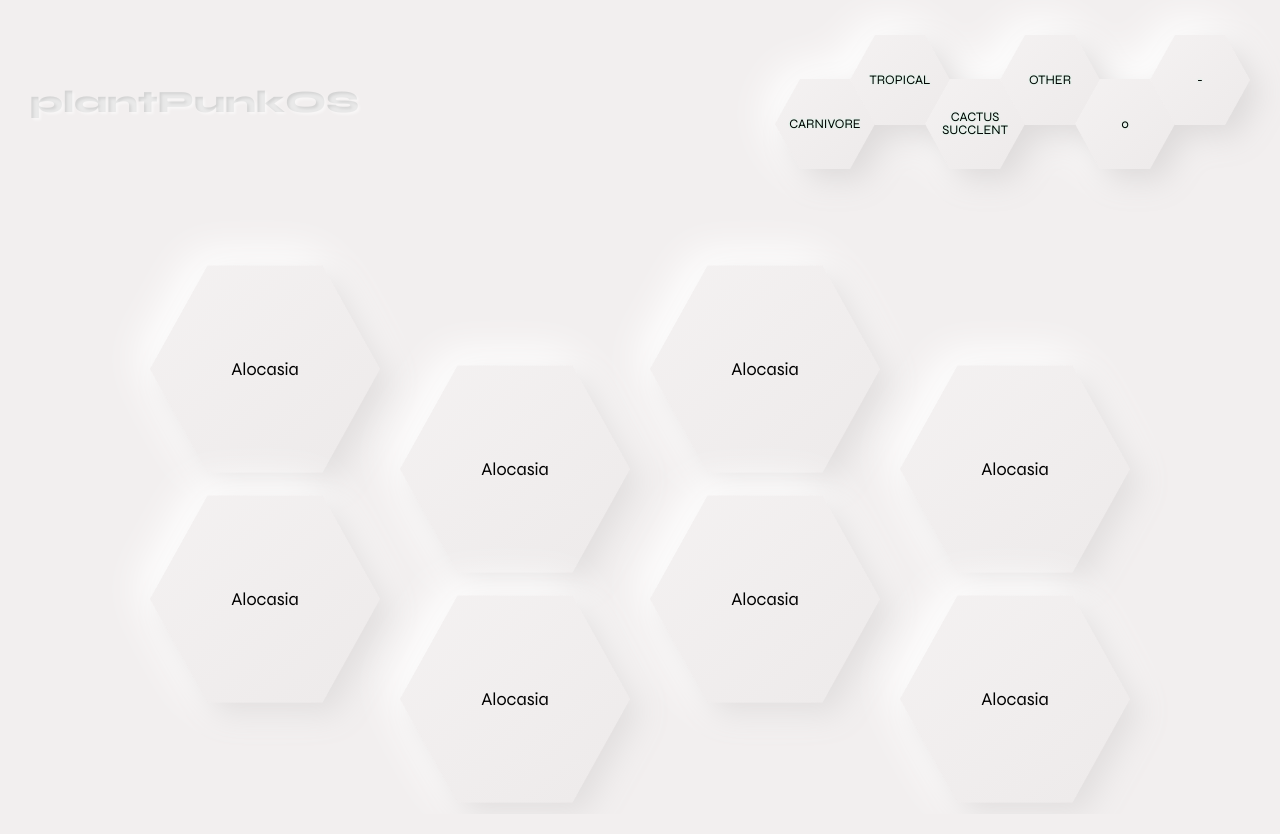
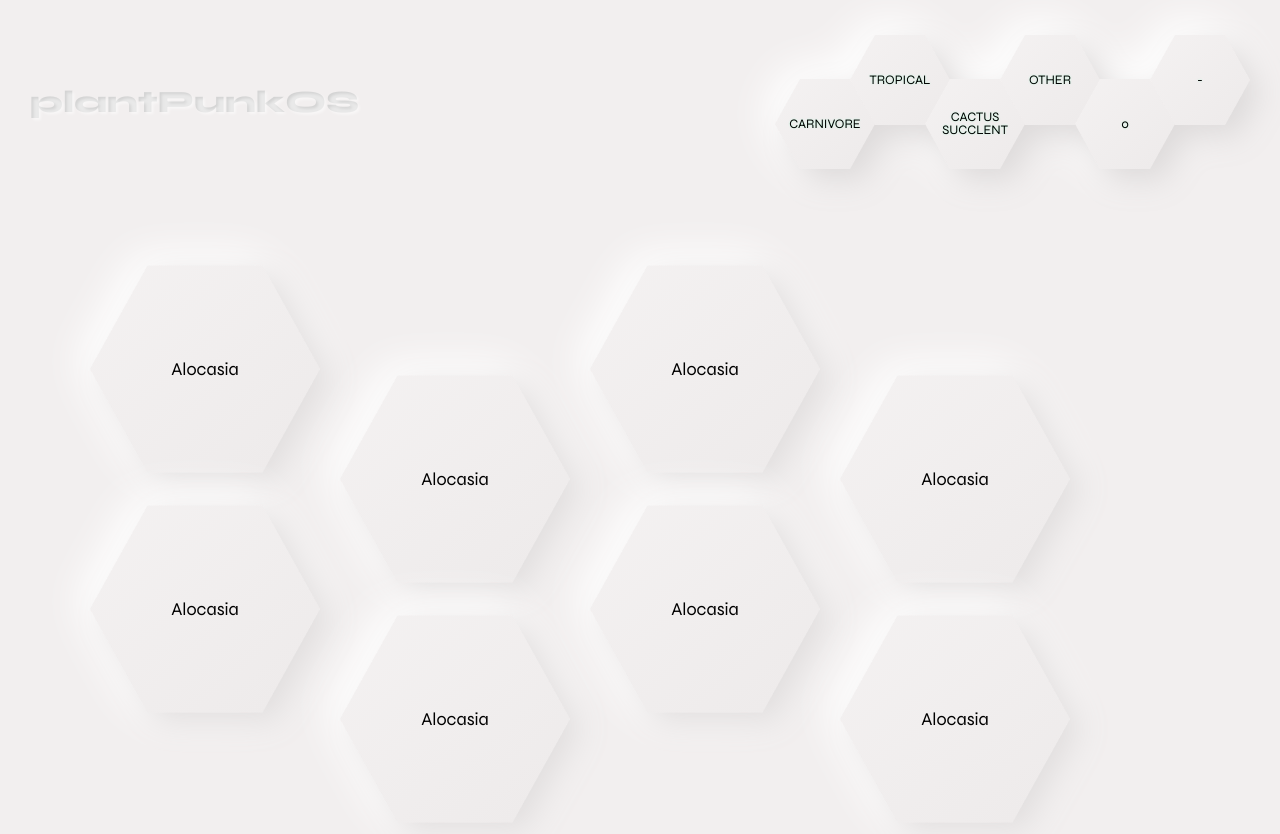
Before and after one commit to Mta-gh/plantPunk, a website: page prod/index.html in a window 1280 px wide. Drawn offline with nearby package versions, Linux system fonts and the light colour scheme; files that its build step writes are made by us from their sources; a web font is replaced by a local one.

Commit message:
cell positioning sorted

```diff
--- a/dev/css/pages/_home.scss
+++ b/dev/css/pages/_home.scss
@@ -4,29 +4,40 @@
   justify-content: center;
   justify-items: center;
   grid-template-columns: repeat(4, 25rem);
-  // grid-auto-rows: 33rem;
+  grid-auto-rows:24rem;
+  position: relative;
+}
+
+.grid__cells {
+  height: 23rem;
+  width: 23rem;
   position: relative;
 }
 
 .hex__card {
   width: 23rem;
   height: 23rem;
+  &:hover { box-shadow: none; }
 }
 
 .hex__container {
   margin-top: 0;
   margin: 0 -6rem;
-  filter : drop-shadow( 13px 13px 15px #e1dede) drop-shadow(-13px -13px 20px #ffffff);
+  filter : drop-shadow( 13px 10px 15px #e1dede) drop-shadow(-13px -10px 20px #ffffff);
   animation: grow-hex 5s;
+  transition: all .3s ease-in-out;
+  &:hover {
+    filter : drop-shadow( 35px 20px 20px #e1dede) drop-shadow(-35px -20px 20px #ffffff);
+  }
 }
 
 
-.hex__container:nth-of-type(even) {
+.grid__cells:nth-of-type(even) {
   align-self: flex-end;
   position: relative;
   width: 23rem;
   height: 23rem;
-  .hex__card {
+  .hex__container{
     position: absolute;
     left: 0;
     top: 10rem;
--- a/prod/index.html
+++ b/prod/index.html
@@ -61,29 +61,39 @@
             <!-- <p>
                 Alocasia is a genus of rhizomatous or tuberous, broad-leaved, perennial, flowering plants from the family Araceae. There are about 90 accepted species native to tropical and subtropical Asia and eastern Australia. Around the world, many growers widely cultivate a range of hybrids and cultivars as ornamentals
             </p> -->
+            <div class="grid__cells">
                 <div class="hex__container">
                     <div class="hex__cell hex__card">Alocasia</div>
                 </div>
+            </div>
+            <div class="grid__cells">
                 <div class="hex__container">
                     <div class="hex__cell hex__card">Alocasia</div>
                 </div>
+            </div><div class="grid__cells">
                 <div class="hex__container">
                     <div class="hex__cell hex__card">Alocasia</div>
                 </div>
+            </div><div class="grid__cells">
                 <div class="hex__container">
                     <div class="hex__cell hex__card">Alocasia</div>
                 </div>
+            </div><div class="grid__cells">
                 <div class="hex__container">
                     <div class="hex__cell hex__card">Alocasia</div>
                 </div>
+            </div><div class="grid__cells">
                 <div class="hex__container">
                     <div class="hex__cell hex__card">Alocasia</div>
                 </div>
+            </div><div class="grid__cells">
                 <div class="hex__container">
                     <div class="hex__cell hex__card">Alocasia</div>
                 </div>
+            </div><div class="grid__cells">
                 <div class="hex__container">
                     <div class="hex__cell hex__card">Alocasia</div>
+                </div>
             </div>
         </main>
     </div>
```
Also changed, not shown: dev/index.html (+10 -0 lines), prod/css/styles.min.css, 1 other file. Lines whose indentation alone changed are shown as unchanged.
